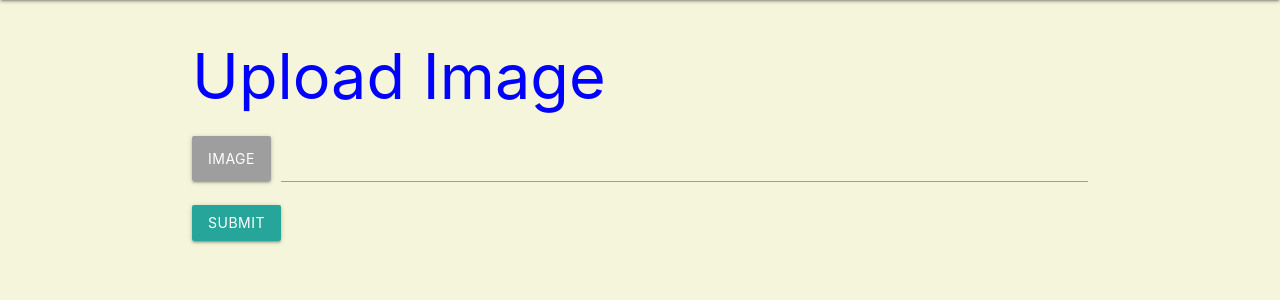
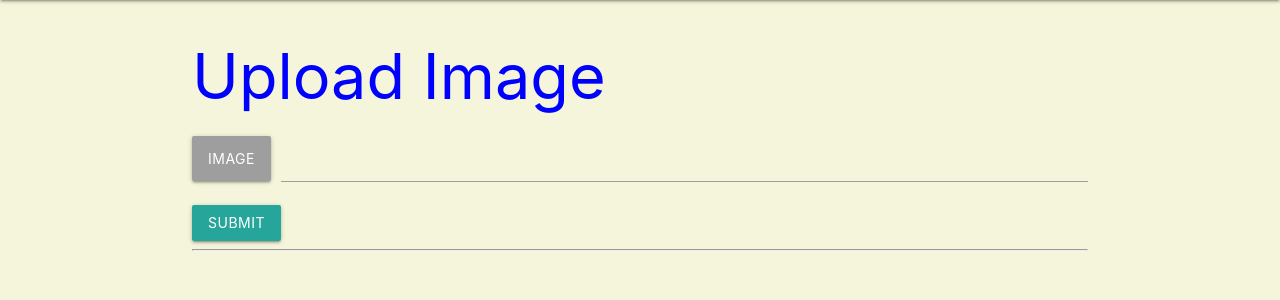
Before and after one commit to Akarad/gallery_app, a Node server app: page / in a window 1280 px wide. Shown: the part 64-364 px from the top of the page. Run offline with Node 20, Linux system fonts and the light colour scheme.

Commit message:
add sectio to display image

```diff
--- a/views/index.ejs
+++ b/views/index.ejs
@@ -47,6 +47,14 @@
            <button type="submit" class="btn">Submit</button>
        </form>
        <!-- Upload form end  -->
+       <hr>
+       <br>
+       <% if (typeof file !== 'undefined'){ %>
+          <img src="<%= file %>" class="responsive-img" >
+       <% } else {%>
+           <%= file='' %>
+       <% } %>
+
    </div>
 
    <script src="https://code.jquery.com/jquery-3.5.1.min.js" integrity="sha256-9/aliU8dGd2tb6OSsuzixeV4y/faTqgFtohetphbbj0=" crossorigin="anonymous"></script>
```
